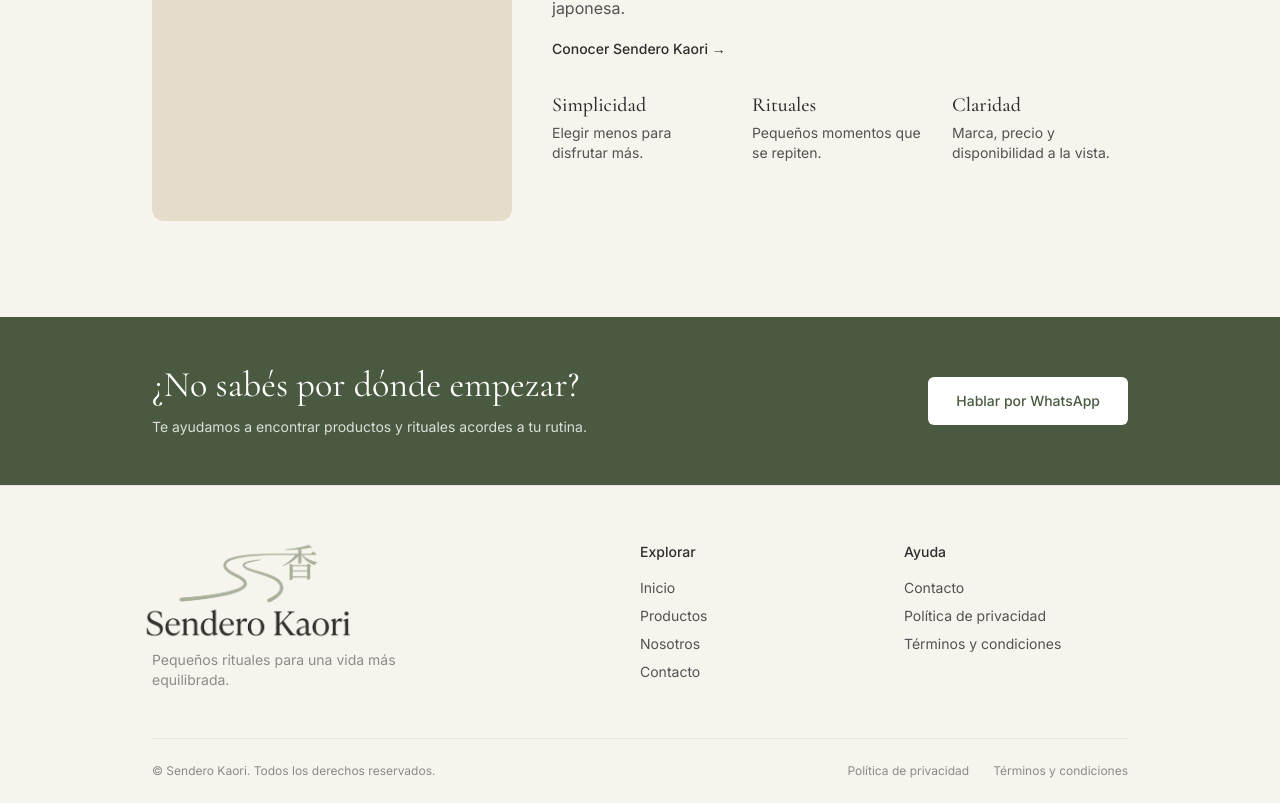
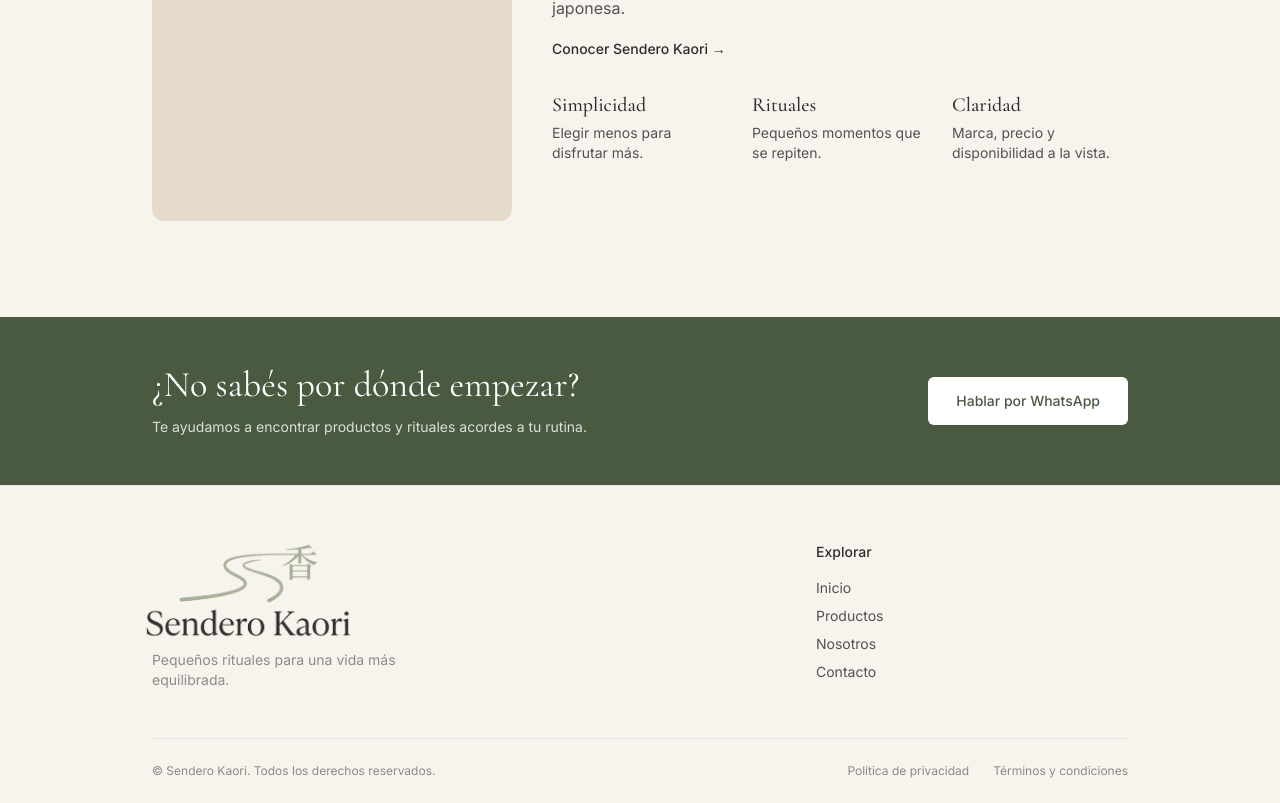
Before and after one commit to kalel3-hash/Kaori, a Next.js app: page / in a window 1280 px wide. Shown: the part 2214-3017 px from the top of the page. Built offline with nearby package versions, Linux system fonts and the light colour scheme; no server answers.

Commit message:
Footer: quita columna Ayuda duplicada

```diff
--- a/components/layout/Footer.tsx
+++ b/components/layout/Footer.tsx
@@ -12,7 +12,7 @@ export default function Footer({ flush = false }: FooterProps) {
       className={`${flush ? "" : "mt-24"} border-t border-neutral-200 bg-[#f7f4ee]`}
     >
       <div className="mx-auto max-w-5xl px-6 pt-14">
-        <div className="grid gap-10 md:grid-cols-[2fr_1fr_1fr]">
+        <div className="grid gap-10 md:grid-cols-[2fr_1fr]">
           <div>
             <Image
               src="/images/logo.png"
@@ -38,27 +38,6 @@ export default function Footer({ flush = false }: FooterProps) {
               ))}
             </ul>
           </nav>
-
-          <nav aria-label="Ayuda">
-            <p className="mb-4 text-sm font-medium">Ayuda</p>
-            <ul className="space-y-2 text-sm text-neutral-600">
-              <li>
-                <Link href="/contacto" className="hover:underline">
-                  Contacto
-                </Link>
-              </li>
-              <li>
-                <Link href="/privacidad" className="hover:underline">
-                  Política de privacidad
-                </Link>
-              </li>
-              <li>
-                <Link href="/terminos" className="hover:underline">
-                  Términos y condiciones
-                </Link>
-              </li>
-            </ul>
-          </nav>
         </div>
 
         <div className="mt-12 flex flex-wrap items-center justify-between gap-4 border-t border-neutral-200 py-6 text-xs text-[#8c8b88]">
```
